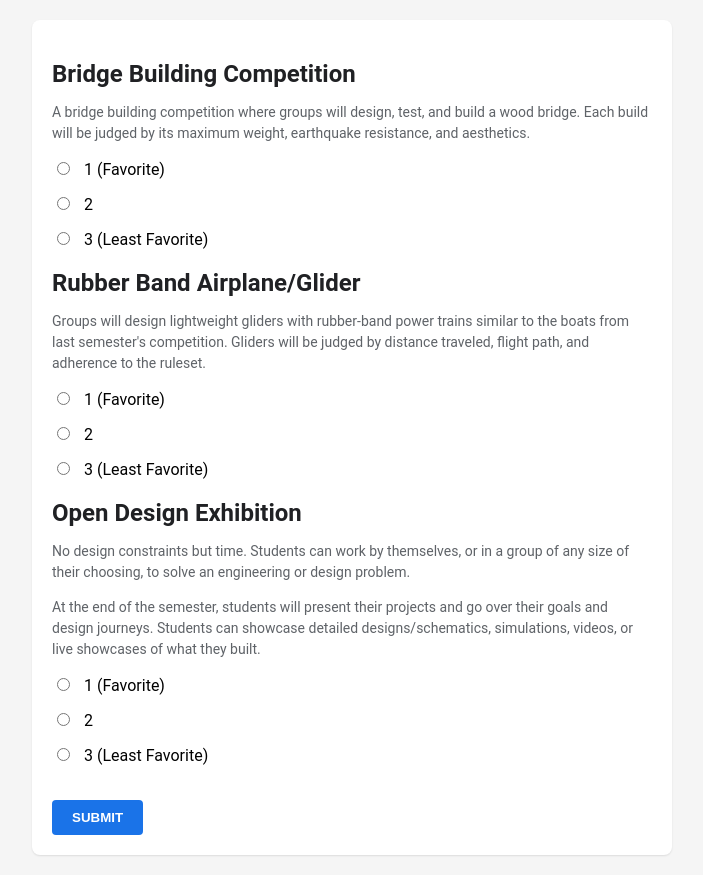
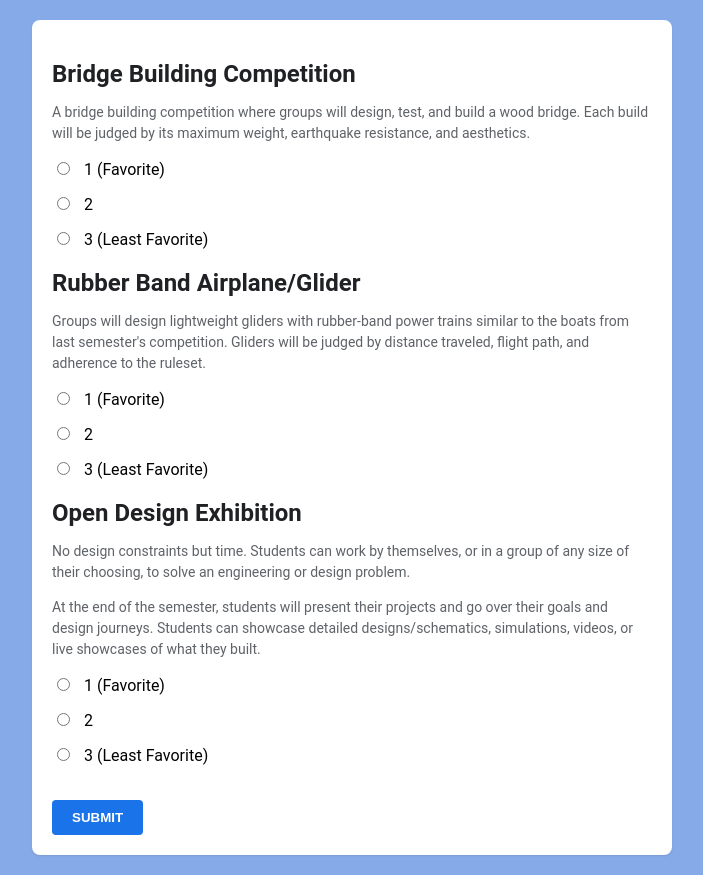
Before and after one commit to icrep/esgcomppoll, a plain HTML site: page index.html in a window 1280 px wide. Shown: the whole page, without its empty margins (288-991 px from the left). Drawn offline with Linux system fonts and the light colour scheme.

Commit message:
Update styles.css

```diff
--- a/styles.css
+++ b/styles.css
@@ -1,7 +1,6 @@
-
     body {
         font-family: 'Roboto', sans-serif;
-        background-color: #f5f5f5;
+        background-color: #86aae8;
         margin: 0;
         padding: 20px;
     }
```
